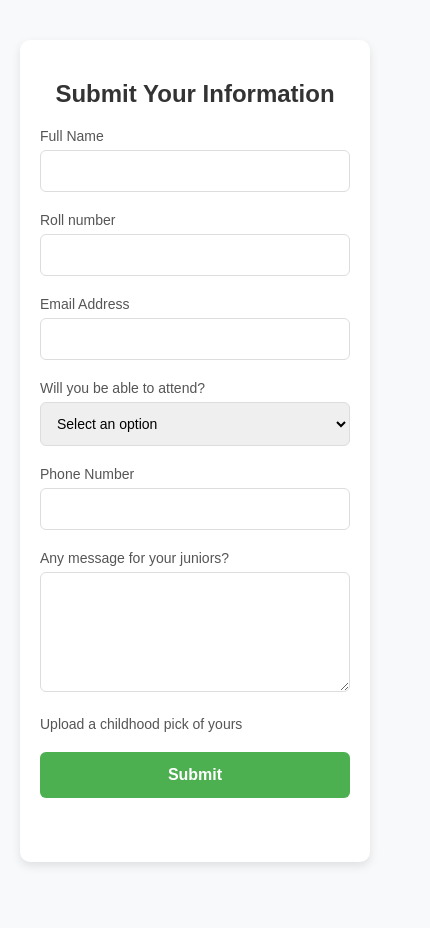
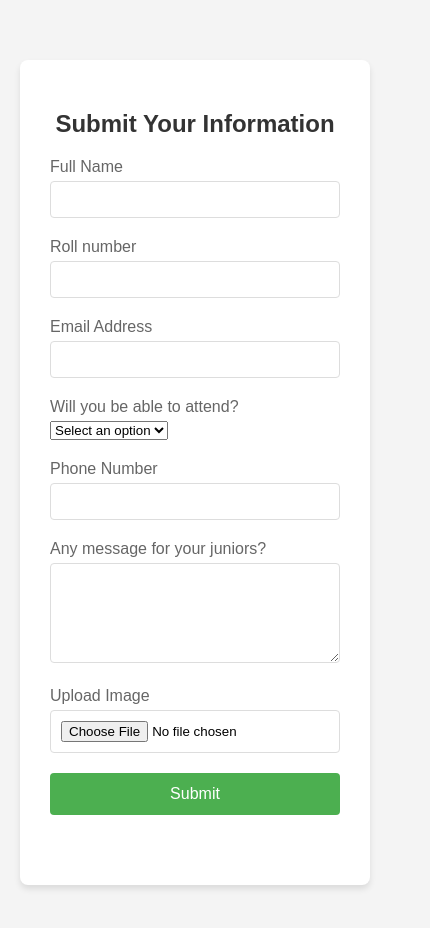
Before and after one commit to aparkhi83/form, a plain HTML site: page index.html in a window 390 px wide. Shown: the top 928 px of the page, 430 px wide, since content can reach past the window. Drawn offline with Linux system fonts and the light colour scheme.

Commit message:
Update index.html

```diff
--- a/index.html
+++ b/index.html
@@ -6,142 +6,72 @@
     <title>Form Submission</title>
     <style>
       body {
-  font-family: "Poppins", Arial, sans-serif;
+        font-family: Arial, sans-serif;
         max-width: 500px;
         margin: 40px auto;
         padding: 20px;
-  background-color: #f8f9fa;
+        background-color: #f4f4f4;
       }
-
       .container {
         background-color: white;
         padding: 30px;
-  border-radius: 10px;
-  box-shadow: 0 4px 10px rgba(0, 0, 0, 0.1);
+        border-radius: 8px;
+        box-shadow: 0 4px 6px rgba(0, 0, 0, 0.1);
       }
-
       h2 {
         text-align: center;
         color: #333;
-  font-weight: 600;
       }
-
       .form-group {
         margin-bottom: 20px;
       }
-
       label {
         display: block;
-  font-size: 14px;
-  font-weight: 500;
-  margin-bottom: 6px;
-  color: #555;
+        margin-bottom: 5px;
+        color: #666;
       }
-
       input,
-textarea,
-select {
+      textarea {
+        width: 100%;
+        padding: 10px;
+        border: 1px solid #ddd;
+        border-radius: 4px;
+        box-sizing: border-box;
+      }
+      textarea {
+        resize: vertical;
+        min-height: 100px;
+      }
+      .submit-btn {
         width: 100%;
         padding: 12px;
-  border: 1px solid #ddd;
-  border-radius: 6px;
-  box-sizing: border-box;
-  font-size: 14px;
-  transition: 0.3s ease-in-out;
-}
-
-input:focus,
-textarea:focus,
-select:focus {
-  border-color: #4caf50;
-  outline: none;
-  box-shadow: 0 0 5px rgba(76, 175, 80, 0.3);
-}
-
-textarea {
-  resize: vertical;
-  min-height: 120px;
-}
-
-/* Styled File Upload */
-.file-input-wrapper {
-  position: relative;
-  display: flex;
-  align-items: center;
-}
-
-input[type="file"] {
-  opacity: 0;
-  position: absolute;
-  width: 100%;
-  height: 100%;
-  cursor: pointer;
-}
-
-.file-label {
-  display: inline-block;
-  padding: 10px 15px;
-  background-color: #4caf50;
-  color: white;
-  border-radius: 6px;
-  cursor: pointer;
-  font-size: 14px;
-  text-align: center;
-}
-
-.file-label:hover {
-  background-color: #45a049;
-}
-
-.submit-btn {
-  width: 100%;
-  padding: 14px;
         background-color: #4caf50;
         color: white;
         border: none;
-  border-radius: 6px;
+        border-radius: 4px;
         cursor: pointer;
         font-size: 16px;
-  font-weight: 600;
-  transition: background-color 0.3s ease, transform 0.1s ease;
+        transition: background-color 0.3s ease;
       }
-
       .submit-btn:hover {
         background-color: #45a049;
-  transform: translateY(-2px);
       }
-
       #status-message {
         margin-top: 20px;
         text-align: center;
-  padding: 12px;
-  border-radius: 6px;
+        padding: 10px;
+        border-radius: 4px;
       }
-
       .success {
         background-color: #dff0d8;
         color: #3c763d;
         border: 1px solid #d6e9c6;
       }
-
       .error {
         background-color: #f2dede;
         color: #a94442;
         border: 1px solid #ebccd1;
       }
-
-/* Mobile Responsiveness */
-@media (max-width: 600px) {
-  body {
-    max-width: 90%;
-    margin: 20px auto;
-  }
-
-  .container {
-    padding: 20px;
-  }
-}
-
     </style>
   </head>
   <body>
@@ -183,7 +113,7 @@ input[type="file"] {
         </div>
 
         <div class="form-group">
-            <label for="image">Upload a childhood pick of yours</label>
+            <label for="image">Upload Image</label>
             <input type="file" id="image" name="image" accept="image/*" required />
         </div>
 
```
Lines whose indentation alone changed are shown as unchanged.
